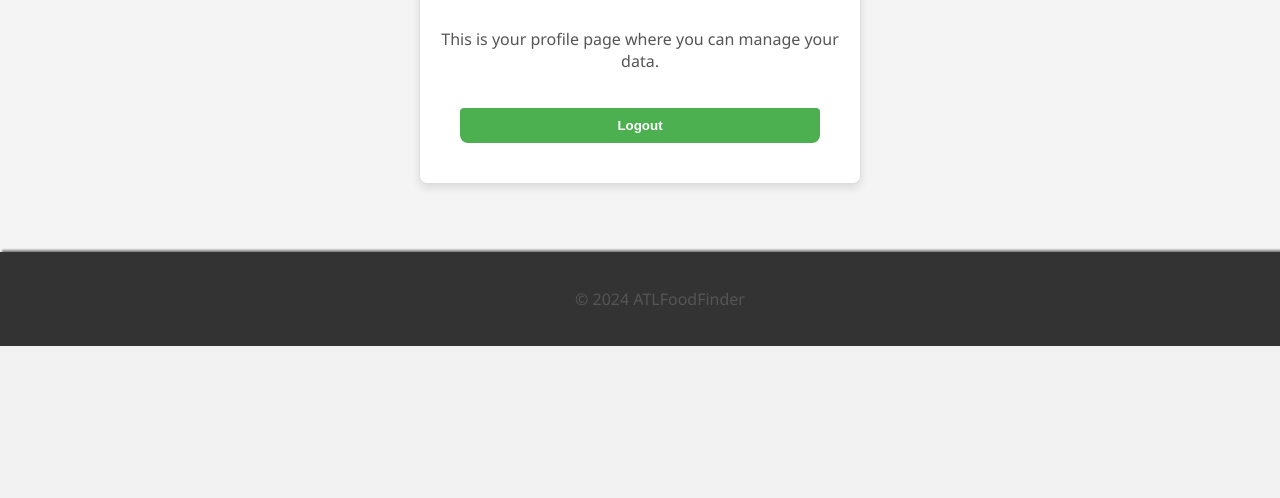
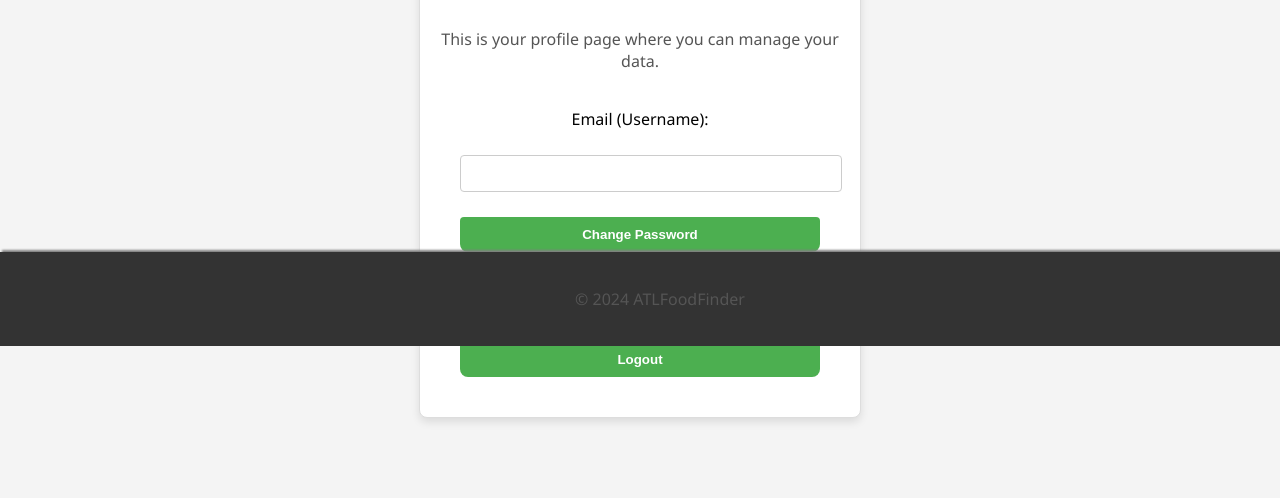
Before and after one commit to PabCR/ATLFoodFinder, a Django app: template ATLFoodFinder/templates/ATLFoodFinder/profile.html in a window 1280 px wide. Shown: the part 454-952 px from the top of the page. Before the commit the page ends 800 px from the top, so only its background shows below. Run offline with Django 5.2, Linux system fonts and the light colour scheme; the template is opened without the code that fills it, so the values that code supplies are empty.

Commit message:
Updated profile page

```diff
--- a/ATLFoodFinder/templates/ATLFoodFinder/profile.html
+++ b/ATLFoodFinder/templates/ATLFoodFinder/profile.html
@@ -6,6 +6,20 @@
     <title>Profile - ATLFoodFinder</title>
     {% load static %}
     <link rel="stylesheet" href="{% static 'styles.css' %}">
+    <script>
+        // Script to toggle password field visibility
+        function togglePasswordField() {
+            var passwordField = document.getElementById("password-field");
+            var changeButton = document.getElementById("change-password-button");
+            if (passwordField.style.display === "none") {
+                passwordField.style.display = "block";
+                changeButton.innerText = "Cancel";
+            } else {
+                passwordField.style.display = "none";
+                changeButton.innerText = "Change Password";
+            }
+        }
+    </script>
 </head>
 <body>
     <header>
@@ -26,6 +40,25 @@
                 <h3>Welcome, {{ user.username }}!</h3>
                 <p>This is your profile page where you can manage your data.</p>
 
+                <!-- Profile Update Form -->
+                <form method="POST">
+                    {% csrf_token %}
+
+                    <label for="email">Email (Username):</label>
+                    <input type="email" id="email" name="email" value="{{ user.email }}" required>
+
+                    <!-- Toggle Password Change -->
+                    <button type="button" id="change-password-button" class="view-business-btn" onclick="togglePasswordField()">Change Password</button>
+
+                    <!-- Password input field, hidden by default -->
+                    <div id="password-field" style="display: none;">
+                        <label for="password">New Password:</label>
+                        <input type="password" id="password" name="password">
+                    </div>
+
+                    <button type="submit" class="view-business-btn">Update Profile</button>
+                </form>
+
                 <form method="POST" action="{% url 'logout' %}">
                     {% csrf_token %}
                     <button type="submit" class="view-business-btn">Logout</button>
```
Also changed, not shown: ATLFoodFinder/views.py (+22 -1 lines), db.sqlite3.
